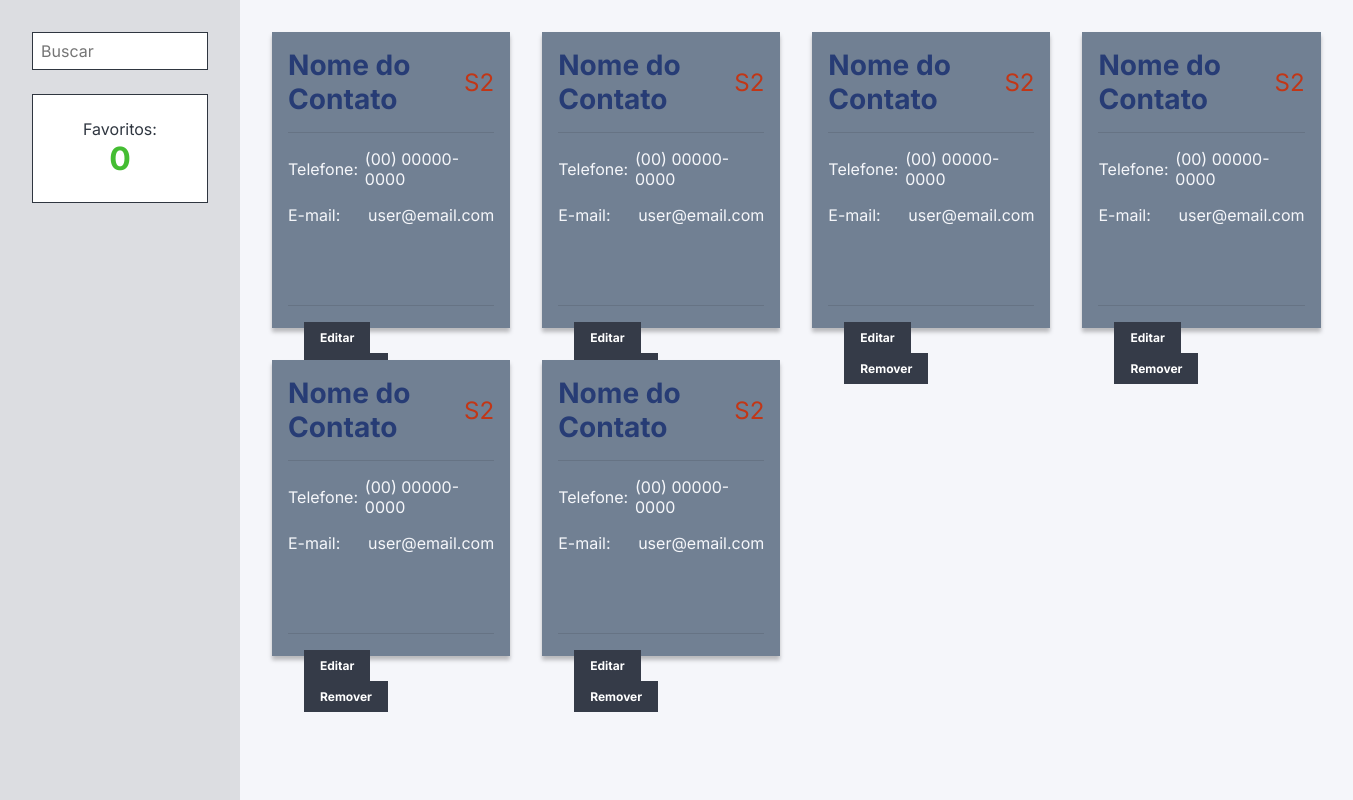
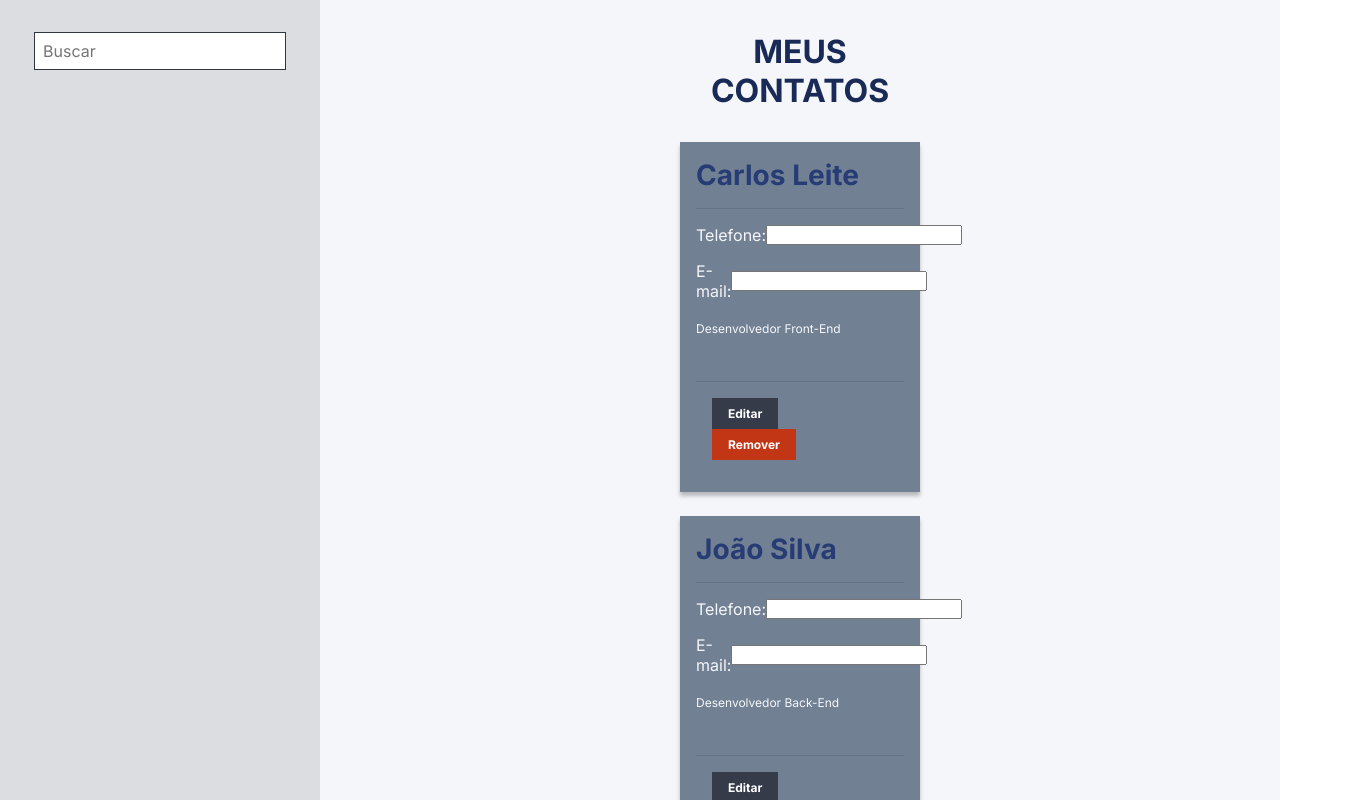
Before and after one commit to carlosebl/meus-contatos, a React (Create React App) app: page / in a window 1280 px wide. Shown: the whole page, 1353 px wide, since content can reach past the window. Built offline with nearby package versions, Linux system fonts and the light colour scheme.

Commit message:
criada funcionalidade de troca de botões

```diff
--- a/package.json
+++ b/package.json
@@ -14,6 +14,7 @@
     "prettier": "^3.2.5",
     "react": "^18.2.0",
     "react-dom": "^18.2.0",
+    "react-icons": "^5.0.1",
     "react-redux": "^9.1.0",
     "react-scripts": "5.0.1",
     "styled-components": "^6.1.8",
--- a/src/components/Contato/index.tsx
+++ b/src/components/Contato/index.tsx
@@ -1,27 +1,47 @@
+import { useState } from 'react'
 import * as S from './styles'
 
-const Contato = () => (
+type Props = {
+  nome: string
+  descricao?: string
+}
+
+const Contato = ({ nome, descricao }: Props) => {
+  const [editando, setEditando] = useState(false)
+
+  return (
     <S.Contato>
       <S.BarraNome>
-      <S.Nome>Nome do Contato</S.Nome>
-      <S.Icone>S2</S.Icone>
+        <S.Nome>{nome}</S.Nome>
       </S.BarraNome>
       <S.Infos>
         <label htmlFor="telefone">Telefone:</label>
-      <p>(00) 00000-0000</p>
+        <input type="tel" />
       </S.Infos>
       <S.Infos>
         <label htmlFor="email">E-mail:</label>
-      <p>user@email.com</p>
+        <input type="mail" />
       </S.Infos>
       <S.Infos>
-      <textarea />
+        <textarea value={descricao} />
       </S.Infos>
       <S.BarraAcoes>
-      <S.Botao>Editar</S.Botao>
-      <S.Botao>Remover</S.Botao>
+        {editando ? (
+          <>
+            <S.BotaoSalvar>Salvar</S.BotaoSalvar>
+            <S.BotaoCancelarRemover onClick={() => setEditando(false)}>
+              Cancelar
+            </S.BotaoCancelarRemover>
+          </>
+        ) : (
+          <>
+            <S.Botao onClick={() => setEditando(true)}>Editar</S.Botao>
+            <S.BotaoCancelarRemover>Remover</S.BotaoCancelarRemover>
+          </>
+        )}
       </S.BarraAcoes>
     </S.Contato>
   )
+}
 
 export default Contato
--- a/src/components/Contato/styles.ts
+++ b/src/components/Contato/styles.ts
@@ -2,6 +2,7 @@ import { styled } from 'styled-components'
 
 export const Contato = styled.div`
   padding: 16px;
+  margin-bottom: 24px;
   background-color: #718093;
   color: #f5f6fa;
   box-shadow: 0px 4px 4px rgba(0, 0, 0, 0.25);
@@ -19,9 +20,6 @@ export const BarraNome = styled.div`
 export const Nome = styled.h3`
   font-weight: bold;
   color: #273c75;
-`
-export const Icone = styled.span`
-  color: #c23616;
 `
 export const Infos = styled.div`
   display: flex;
@@ -60,3 +58,11 @@ export const Botao = styled.button`
   cursor: pointer;
   background-color: #353b48;
 `
+
+export const BotaoSalvar = styled(Botao)`
+  background-color: #44bd32;
+`
+
+export const BotaoCancelarRemover = styled(Botao)`
+  background-color: #c23616;
+`
--- a/src/components/Favoritos/index.tsx
+++ /dev/null
@@ -1,14 +0,0 @@
-import * as S from './styles'
-
-export type Props = {
-  contador: number
-}
-
-const Favoritos = ({ contador }: Props) => (
-  <S.Card>
-    <p>Favoritos:</p>
-    <S.Contador>{contador}</S.Contador>
-  </S.Card>
-)
-
-export default Favoritos
--- a/src/components/Favoritos/styles.ts
+++ /dev/null
@@ -1,16 +0,0 @@
-import { styled } from 'styled-components'
-
-export const Card = styled.div`
-  padding: 24px;
-  color: #2f3640;
-  background-color: #fff;
-  margin-top: 24px;
-  border: 1px solid #2f3640;
-`
-
-export const Contador = styled.span`
-  display: block;
-  font-weight: bold;
-  font-size: 32px;
-  color: #44bd32;
-`
--- a/src/containers/BarraLateral/index.tsx
+++ b/src/containers/BarraLateral/index.tsx
@@ -1,11 +1,9 @@
-import Favoritos from '../../components/Favoritos'
 import * as S from './styles'
 
 const BarraLateral = () => (
   <S.Aside>
     <div>
       <S.CampoBusca type="text" placeholder="Buscar" />
-      <Favoritos contador={0} />
     </div>
   </S.Aside>
 )
--- a/src/containers/ListaContatos/index.tsx
+++ b/src/containers/ListaContatos/index.tsx
@@ -1,14 +1,35 @@
 import Contato from '../../components/Contato'
 import { Main } from './styles'
 
+const contatos = [
+  {
+    nome: 'Carlos Leite',
+    descricao: 'Desenvolvedor Front-End'
+  },
+  {
+    nome: 'João Silva',
+    descricao: 'Desenvolvedor Back-End'
+  },
+  {
+    nome: 'Ana Maria Fernandes',
+    descricao: 'Desenvolvedora Full Stack'
+  },
+  {
+    nome: 'José Santos',
+    descricao: 'Designer UX'
+  }
+]
+
 const ListaContatos = () => (
   <Main>
-    <Contato />
-    <Contato />
-    <Contato />
-    <Contato />
-    <Contato />
-    <Contato />
+    <h1>MEUS CONTATOS</h1>
+    <ul>
+      {contatos.map((c) => (
+        <li key={c.nome}>
+          <Contato nome={c.nome} descricao={c.descricao} />
+        </li>
+      ))}
+    </ul>
   </Main>
 )
 
--- a/src/containers/ListaContatos/styles.ts
+++ b/src/containers/ListaContatos/styles.ts
@@ -1,10 +1,15 @@
 import { styled } from 'styled-components'
 
 export const Main = styled.main`
-  padding: 32px;
-  display: grid;
-  grid-template-columns: 1fr 1fr 1fr 1fr;
-  grid-template-rows: 296px 296px;
-  gap: 32px;
+  padding: 32px 360px;
+  display: block;
   background-color: #f5f6fa;
+  height: 100vh;
+  overflow-y: scroll;
+
+  h1 {
+    margin-bottom: 32px;
+    text-align: center;
+    color: #192a56;
+  }
 `
--- a/src/styles/index.ts
+++ b/src/styles/index.ts
@@ -6,11 +6,12 @@ const EstiloGlobal = createGlobalStyle`
         padding: 0;
         box-sizing: border-box;
         font-family: Inter, sans-serif;
+        list-style: none;
     }
 `
 export const Container = styled.div`
   display: grid;
-  grid-template-columns: 240px auto;
+  grid-template-columns: 320px auto;
 `
 
 export default EstiloGlobal
```
Also changed, not shown: 1 other file (tests, documents, lock files or other folders). Lines whose indentation alone changed are shown as unchanged.
